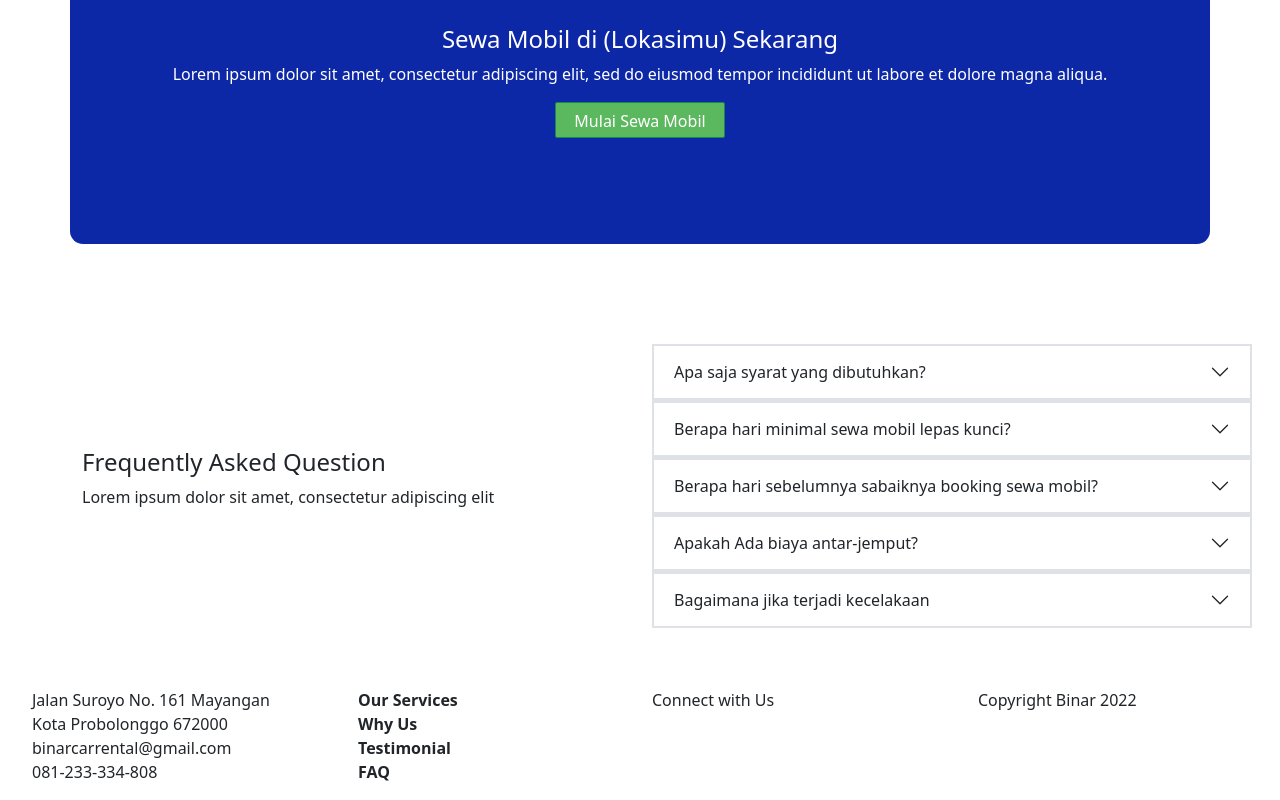
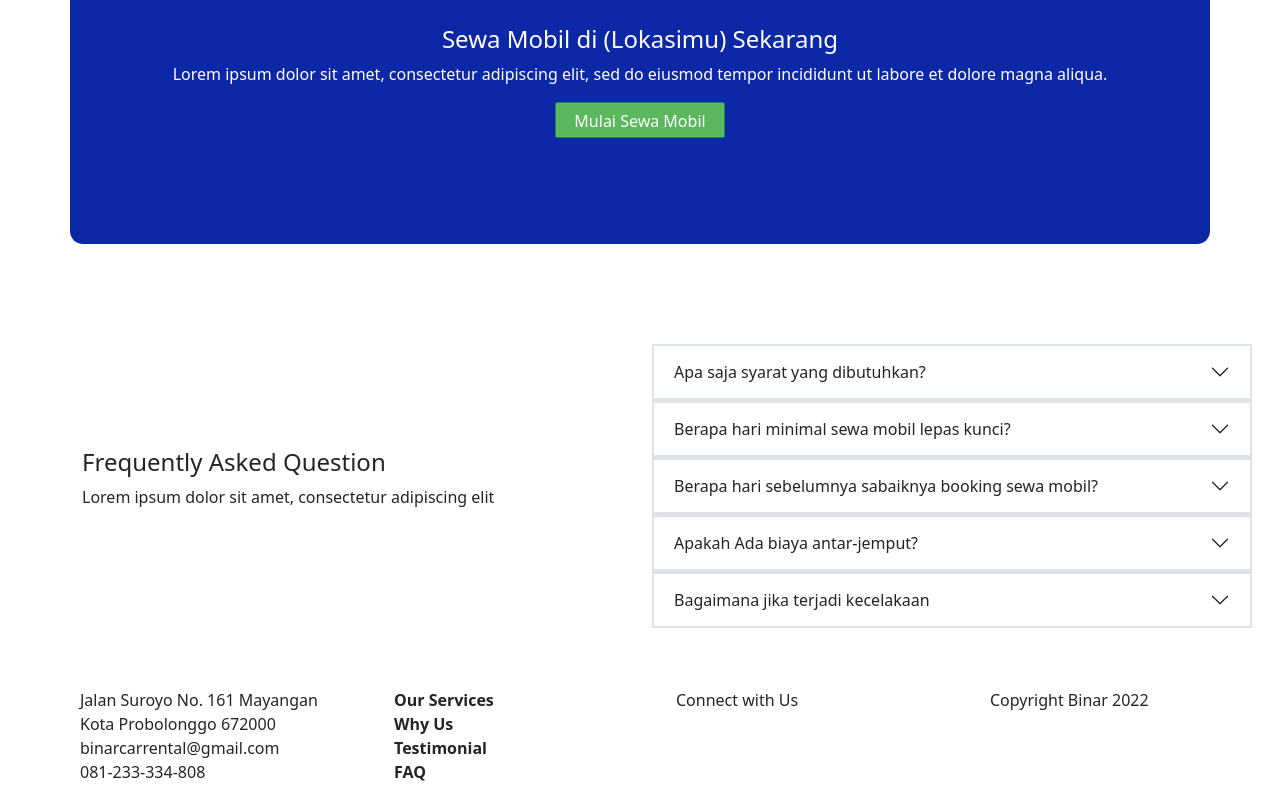
Before and after one commit to Lolaaamelia15/Sinergy_Challenge_02, a plain HTML site: page index.html in a window 1280 px wide. Shown: the part 1415-2215 px from the top of the page. Drawn offline with nearby package versions, Linux system fonts and the light colour scheme.

Commit message:
Update index.html

```diff
--- a/index.html
+++ b/index.html
@@ -285,7 +285,7 @@
 
     <!-- footer -->
     <footer>
-      <div class="container-flexible justify-content-center gap-3">
+      <div class="container-flexible justify-content-center gap-3 ps-5">
         <div class="row row-cols-1 row-cols-md-4 align-items-start" >
           <div class="col">
             <ul type="none">
```
